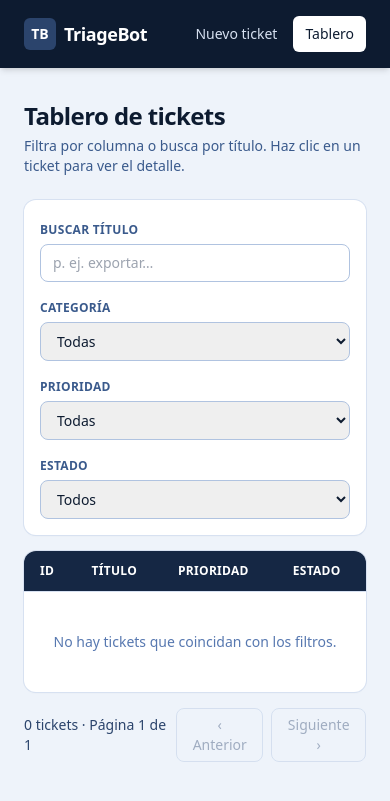
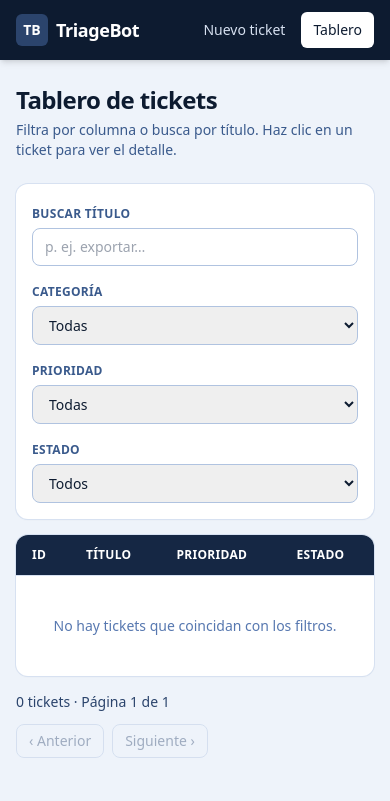
Before and after one commit to Garaimtzg/TriageBot-1, a FastAPI app: page /board in a window 390 px wide. Shown: the top 801 px of the page. Run offline with FastAPI, Linux system fonts and the light colour scheme; data that the repository does not hold is empty; some libraries are stand-ins or nearby versions.

Commit message:
feat(frontend): layout adaptativo a pantalla que aprovecha todo el ancho
- base: contenedores fluidos (max-w-[1800px] + padding responsive) en vez de
  max-w-5xl, para usar el espacio disponible en pantallas grandes.
- crear: rejilla apilada en móvil y a 2 columnas en escritorio (form + panel
  lateral fijo 'Últimos tickets'); títulos responsive.
- tablero: filtros 1→2→4 columnas por breakpoint; tabla con scroll horizontal
  en pantallas estrechas; paginación que se apila en móvil.
- detalle: modal adaptativo con alto máximo y scroll en pantallas pequeñas.

Sin nuevos tests. Suite: 35 passed; ruff limpio.

Co-Authored-By: Claude Opus 4.8 <noreply@anthropic.com>
Claude-Session: https://claude.ai/code/session_01WC9EXVEW2dj5ezk73RZP4L

```diff
--- a/templates/_board_table.html
+++ b/templates/_board_table.html
@@ -1,5 +1,5 @@
 {% from "_macros.html" import priority_badge, status_badge %}
-<div class="overflow-hidden rounded-xl bg-white shadow-sm ring-1 ring-navy-100">
+<div class="overflow-x-auto rounded-xl bg-white shadow-sm ring-1 ring-navy-100">
   <table class="min-w-full divide-y divide-navy-100">
     <thead class="bg-navy-800 text-white">
       <tr>
@@ -32,7 +32,7 @@
 </div>
 
 <!-- Pagination -->
-<div class="mt-4 flex items-center justify-between text-sm text-navy-600">
+<div class="mt-4 flex flex-col gap-3 text-sm text-navy-600 sm:flex-row sm:items-center sm:justify-between">
   <span>{{ total }} ticket{{ "s" if total != 1 else "" }} · Página {{ page }} de {{ total_pages }}</span>
   <div class="flex items-center gap-2">
     <button type="button"
--- a/templates/_ticket_detail.html
+++ b/templates/_ticket_detail.html
@@ -2,7 +2,7 @@
 <!-- Backdrop: clicking it closes the modal. -->
 <div class="fixed inset-0 z-50 grid place-items-center bg-navy-900/50 p-4"
      onclick="if(event.target === this) document.getElementById('modal').innerHTML='';">
-  <div class="w-full max-w-lg rounded-2xl bg-white shadow-xl ring-1 ring-navy-100">
+  <div class="max-h-[90vh] w-full max-w-lg overflow-y-auto rounded-2xl bg-white shadow-xl ring-1 ring-navy-100 sm:max-w-xl">
     <div class="flex items-start justify-between gap-4 border-b border-navy-100 px-6 py-4">
       <div>
         <p class="text-xs font-medium text-navy-400">Ticket #{{ ticket.id }}</p>
--- a/templates/base.html
+++ b/templates/base.html
@@ -31,7 +31,7 @@
 <body class="min-h-screen bg-navy-50 text-navy-900">
   <!-- Top navigation -->
   <header class="bg-navy-900 text-white shadow-md">
-    <nav class="mx-auto flex max-w-5xl items-center justify-between px-6 py-4">
+    <nav class="mx-auto flex w-full max-w-[1800px] items-center justify-between px-4 py-3 sm:px-6 sm:py-4 lg:px-8 xl:px-12">
       <div class="flex items-center gap-2">
         <span class="grid h-8 w-8 place-items-center rounded-md bg-navy-600 text-sm font-bold">TB</span>
         <span class="text-lg font-semibold tracking-tight">TriageBot</span>
@@ -49,7 +49,7 @@
     </nav>
   </header>
 
-  <main class="mx-auto max-w-5xl px-6 py-8">
+  <main class="mx-auto w-full max-w-[1800px] px-4 py-6 sm:px-6 sm:py-8 lg:px-8 xl:px-12">
     {% block content %}{% endblock %}
   </main>
 
--- a/templates/board.html
+++ b/templates/board.html
@@ -2,19 +2,19 @@
 {% block title %} · Tablero{% endblock %}
 
 {% block content %}
-<h1 class="text-2xl font-bold tracking-tight">Tablero de tickets</h1>
+<h1 class="text-2xl font-bold tracking-tight sm:text-3xl">Tablero de tickets</h1>
 <p class="mt-1 text-sm text-navy-500">Filtra por columna o busca por título. Haz clic en un ticket para ver el detalle.</p>
 
 <!-- Filters + search. Any change reloads the table fragment (resets to page 1). -->
 <form
   id="board-filters"
-  class="mt-6 grid gap-3 rounded-xl bg-white p-4 shadow-sm ring-1 ring-navy-100 sm:grid-cols-2 lg:grid-cols-4"
+  class="mt-6 grid grid-cols-1 gap-3 rounded-xl bg-white p-4 shadow-sm ring-1 ring-navy-100 sm:grid-cols-2 xl:grid-cols-4"
   hx-get="/ui/tickets"
   hx-target="#board-table"
   hx-swap="innerHTML"
   hx-trigger="change, keyup changed delay:300ms from:input[name='q']"
 >
-  <label class="block sm:col-span-2 lg:col-span-1">
+  <label class="block sm:col-span-2 xl:col-span-1">
     <span class="text-xs font-semibold uppercase tracking-wide text-navy-500">Buscar título</span>
     <input type="search" name="q" value="{{ f_q }}" placeholder="p. ej. exportar…"
            class="mt-1 w-full rounded-lg border border-navy-200 px-3 py-2 text-sm focus:border-navy-500 focus:outline-none focus:ring-2 focus:ring-navy-200">
```
Also changed, not shown: templates/create.html (+6 -4 lines).
